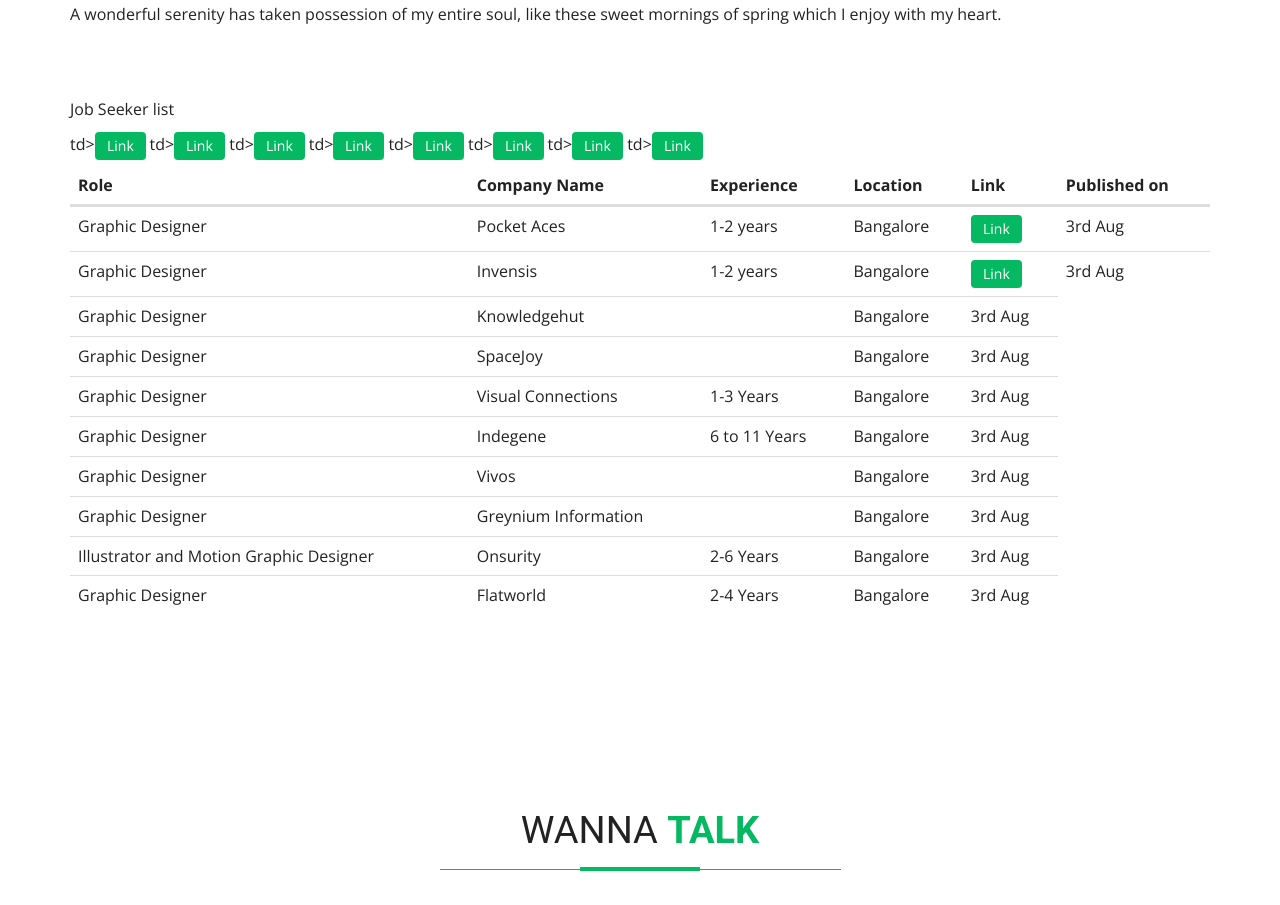
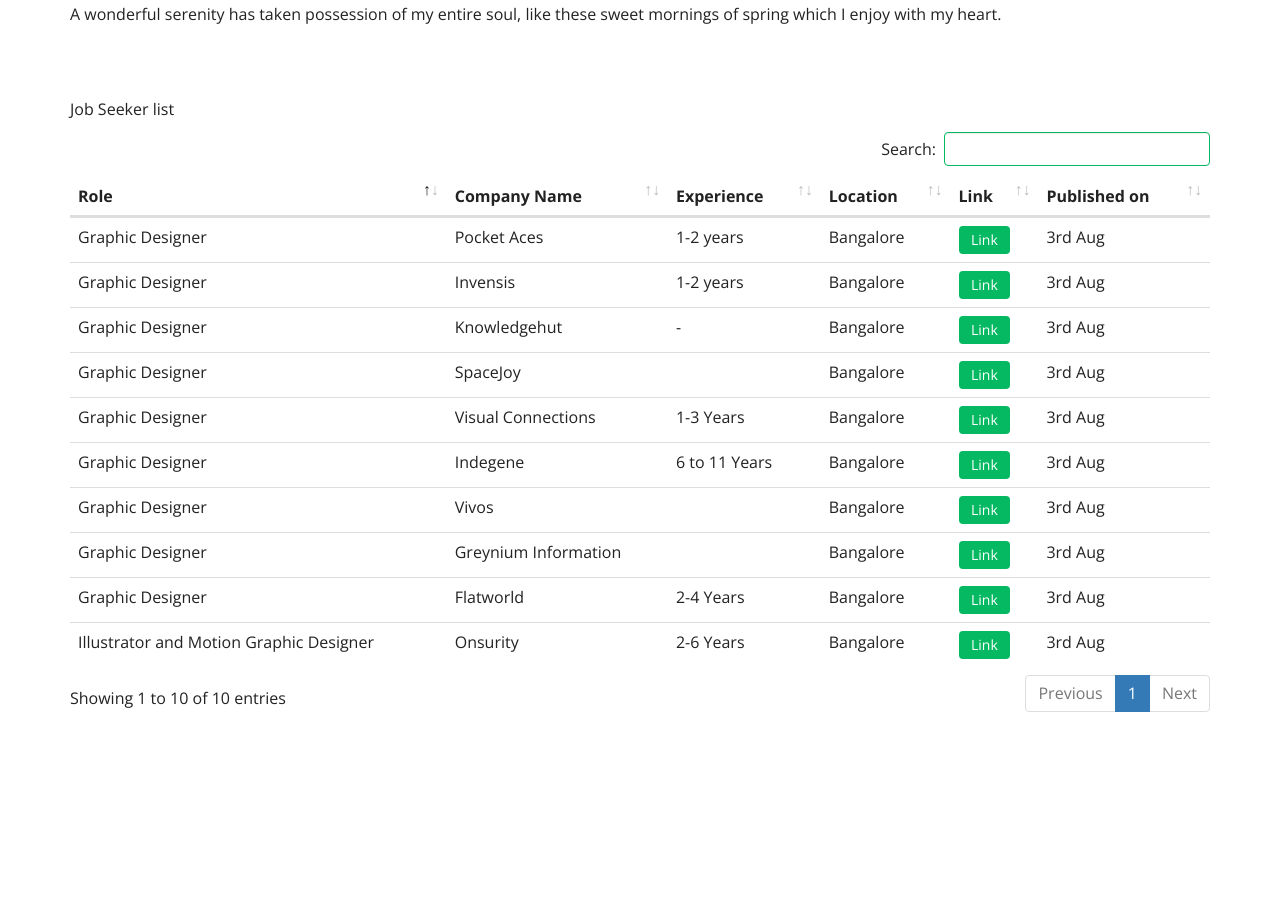
Before and after one commit to muthuks2020/career, a plain HTML site: page index.html in a window 1280 px wide. Shown: the part 3717-4622 px from the top of the page. Drawn offline with nearby package versions, Linux system fonts and the light colour scheme.

Commit message:
update
update

```diff
--- a/index.html
+++ b/index.html
@@ -424,9 +424,9 @@
 									<tr>
 										<td>Graphic Designer</td>
 										<td>Knowledgehut</td>
-										<td> </td>
+										<td>- </td>
 										<td>Bangalore</td>
-										td><a class="btn btn-shutter-out-horizontal"
+										<td><a class="btn btn-shutter-out-horizontal"
 												href=" https://www.linkedin.com/jobs/view/1972501734/?eBP=NotAvailableFromVoyagerAPI&refId=5fc056a7-6950-45a1-8f9e-1bf485602f30&trk=flagship3_search_srp_jobs"
 												target="_blank">
 												Link</a></td>
@@ -438,7 +438,7 @@
 										<td>SpaceJoy</td>
 										<td> </td>
 										<td>Bangalore</td>
-										td><a class="btn btn-shutter-out-horizontal"
+										<td><a class="btn btn-shutter-out-horizontal"
 												href=" https://www.linkedin.com/jobs/view/1972612907/?eBP=NotAvailableFromVoyagerAPI&recommendedFlavor=ACTIVELY_HIRING_COMPANY&refId=5fc056a7-6950-45a1-8f9e-1bf485602f30&trk=flagship3_search_srp_jobsß"
 												target="_blank">
 												Link</a></td>
@@ -449,7 +449,7 @@
 										<td>Visual Connections</td>
 										<td>1-3 Years</td>
 										<td>Bangalore</td>
-										td><a class="btn btn-shutter-out-horizontal"
+										<td><a class="btn btn-shutter-out-horizontal"
 												href=" https://www.linkedin.com/jobs/view/1976543546/?eBP=NotAvailableFromVoyagerAPI&recommendedFlavor=JOB_SEEKER_QUALIFIED&refId=5fc056a7-6950-45a1-8f9e-1bf485602f30&trk=flagship3_search_srp_jobs"
 												target="_blank">
 												Link</a></td>
@@ -461,7 +461,7 @@
 										<td>Indegene</td>
 										<td>6 to 11 Years</td>
 										<td>Bangalore</td>
-										td><a class="btn btn-shutter-out-horizontal"
+										<td><a class="btn btn-shutter-out-horizontal"
 												href=" https://www.linkedin.com/jobs/view/1919527587/?eBP=NotAvailableFromVoyagerAPI&recommendedFlavor=ACTIVELY_HIRING_COMPANY&refId=5fc056a7-6950-45a1-8f9e-1bf485602f30&trk=flagship3_search_srp_jobs"
 												target="_blank">
 												Link</a></td>
@@ -473,7 +473,7 @@
 										<td>Vivos</td>
 										<td> </td>
 										<td>Bangalore</td>
-										td><a class="btn btn-shutter-out-horizontal"
+										<td><a class="btn btn-shutter-out-horizontal"
 												href=" https://www.linkedin.com/jobs/view/1927292428/?eBP=NotAvailableFromVoyagerAPI&recommendedFlavor=ACTIVELY_HIRING_COMPANY&refId=5fc056a7-6950-45a1-8f9e-1bf485602f30&trk=flagship3_search_srp_jobs"
 												target="_blank">
 												Link</a></td>
@@ -485,7 +485,7 @@
 										<td>Greynium Information</td>
 										<td> </td>
 										<td>Bangalore</td>
-										td><a class="btn btn-shutter-out-horizontal"
+										<td><a class="btn btn-shutter-out-horizontal"
 												href=" https://www.linkedin.com/jobs/view/1972551324/?eBP=NotAvailableFromVoyagerAPI&refId=5fc056a7-6950-45a1-8f9e-1bf485602f30&trk=flagship3_search_srp_jobs"
 												target="_blank">
 												Link</a></td>
@@ -497,7 +497,7 @@
 										<td>Onsurity</td>
 										<td>2-6 Years</td>
 										<td>Bangalore</td>
-										td><a class="btn btn-shutter-out-horizontal"
+										<td><a class="btn btn-shutter-out-horizontal"
 												href=" https://www.linkedin.com/jobs/view/1940732276/?eBP=NotAvailableFromVoyagerAPI&recommendedFlavor=JOB_SEEKER_QUALIFIED&refId=5fc056a7-6950-45a1-8f9e-1bf485602f30&trk=flagship3_search_srp_jobs"
 												target="_blank">
 												Link</a></td>
@@ -509,7 +509,7 @@
 										<td>Flatworld</td>
 										<td>2-4 Years</td>
 										<td>Bangalore</td>
-										td><a class="btn btn-shutter-out-horizontal"
+										<td><a class="btn btn-shutter-out-horizontal"
 												href=" https://www.linkedin.com/jobs/view/1967878222/?eBP=NotAvailableFromVoyagerAPI&refId=5fc056a7-6950-45a1-8f9e-1bf485602f30&trk=flagship3_search_srp_jobs"
 												target="_blank">
 												Link</a></td>
```
Lines whose indentation alone changed are shown as unchanged.
